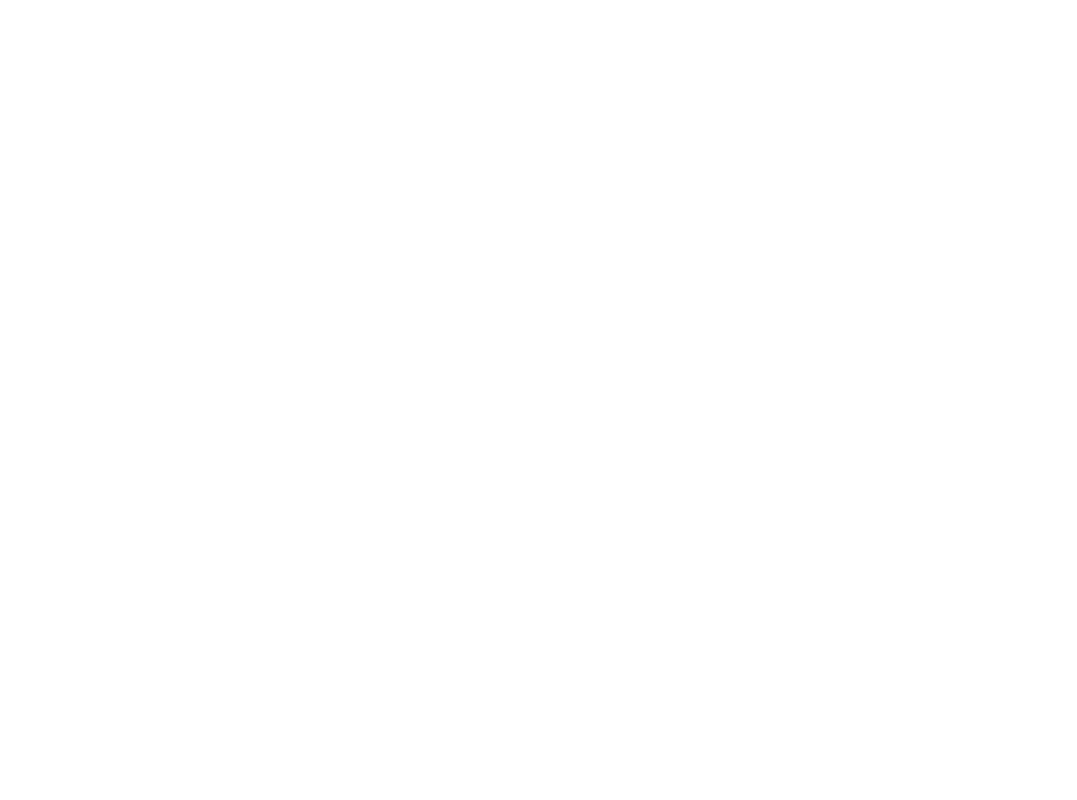
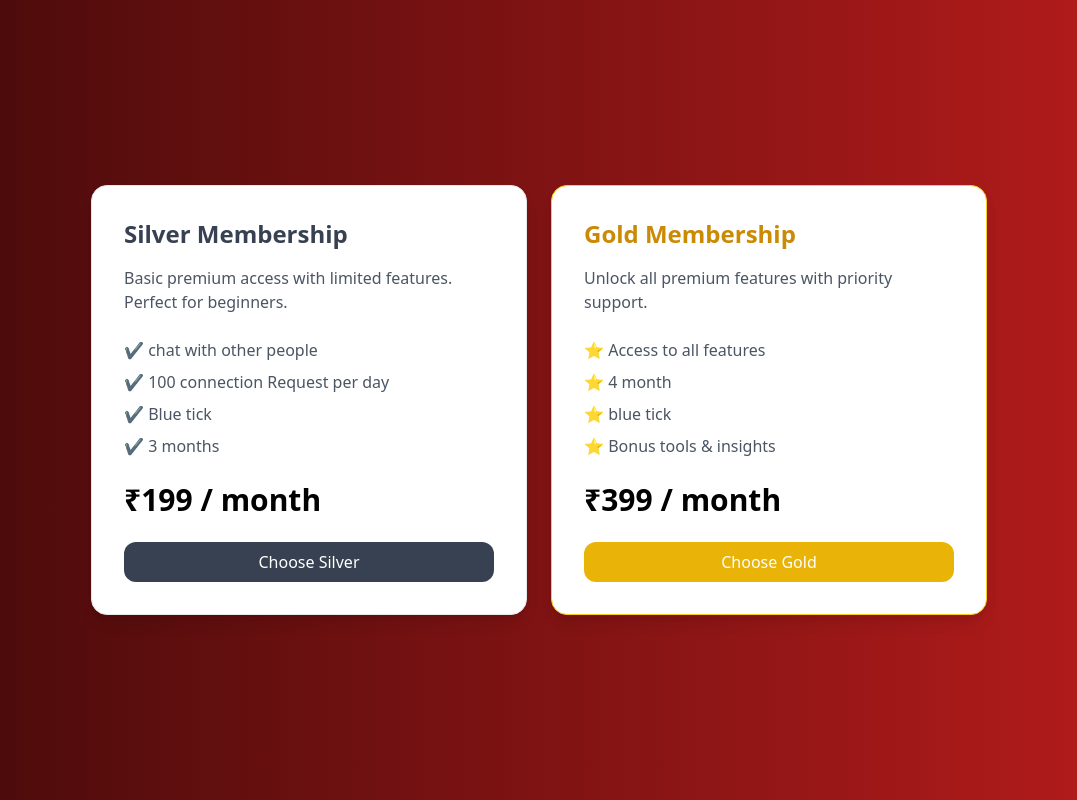
Before and after one commit to muhammedrazin-k/DevTinder-web, a React (Vite) app: page /premium in a window 1280 px wide. Before the commit this address had no page. Shown: the whole page, without its empty margins (101-1178 px from the left). Built offline with nearby package versions, Linux system fonts and the light colour scheme; no server answers.

Commit message:
razorpay updates

```diff
--- a/index.html
+++ b/index.html
@@ -6,6 +6,9 @@
     <link rel="icon" type="image/svg+xml" href="/vite.svg" />
     <meta name="viewport" content="width=device-width, initial-scale=1.0" />
     <link href="https://fonts.googleapis.com/css2?family=Poppins&display=swap" rel="stylesheet">
+
+    <!-- razorpay cdn -->
+    <script src="https://checkout.razorpay.com/v1/checkout.js"></script>
     <title>Vite + React</title>
 
   </head>
--- a/src/App.jsx
+++ b/src/App.jsx
@@ -7,6 +7,7 @@ import {Profile } from "./components/Profile"
 import Feed from "./components/Feed"
 import Connections from "./components/Connections"
 import Requests from "./components/Requests"
+import Premium from "./components/Premium"
 
 function App() {
 
@@ -21,6 +22,7 @@ function App() {
         <Route path="/profile" element={<Profile/>}></Route>
         <Route path="/connections" element={<Connections/>}/>
         <Route path='/requests' element={<Requests/>}/>
+        <Route path='/premium' element={<Premium/>}/>
 
       </Route>
     </Routes>
--- a/src/components/Body.jsx
+++ b/src/components/Body.jsx
@@ -17,7 +17,7 @@ const Body=()=>{
         try {
             if(userData) return;
             const response=await axios.get(Base_URL+'/profile/view',{withCredentials:true})
-
+            console.log(response)
             dispatch(addUser(response.data))
 
         } catch (err) {
--- /dev/null
+++ b/src/components/Premium.jsx
@@ -0,0 +1,96 @@
+import axios from 'axios'
+import React from 'react'
+import { Base_URL } from '../utils/constant'
+
+const Premium = () => {
+
+    const handleBuy=async(type)=>{
+        try {
+            const order=await axios.post(Base_URL+"/payment/create",{membershipType:type},{withCredentials:true})
+
+            //it should open a payment dialog after the order success
+
+            const {keyId,amount,currency,notes,orderId}=order.data
+
+            var options = {
+                "key": keyId,
+                "amount": amount,
+                "currency": currency,
+                "name": "Dev Tinder",
+                "description": "Connect to the developers",
+                "image": "https://example.com/your_logo",
+                "order_id": orderId,
+                // "callback_url": "https://eneqd3r9zrjok.x.pipedream.net/",
+                "prefill": {
+                    "name": notes.firstName + notes.lastName,
+                    "email": notes.EmailId,
+                    "contact": "+919876543210"
+                },
+                "notes": {
+                    "address": "Razorpay Corporate Office"
+                },
+                "theme": {
+                    "color": "#3399cc"
+                }
+            };
+
+            const rzp = new window.Razorpay(options);
+            rzp.open()
+
+        } catch (err) {
+            console.log(err)
+
+        }
+    }
+  return (
+    <div className="min-h-screen flex items-center justify-center p-6">
+    <div className="max-w-4xl w-full grid grid-cols-1 md:grid-cols-2 gap-6">
+
+      {/* Silver Membership */}
+      <div className="bg-white rounded-2xl shadow-lg p-8 border border-gray-200">
+        <h2 className="text-2xl font-bold text-gray-700 mb-4">Silver Membership</h2>
+        <p className="text-gray-600 mb-6">
+          Basic premium access with limited features. Perfect for beginners.
+        </p>
+
+        <ul className="text-gray-600 space-y-2 mb-6">
+          <li>✔ chat with other people</li>
+          <li>✔ 100 connection Request per day</li>
+          <li>✔ Blue tick </li>
+          <li>✔ 3 months </li>
+        </ul>
+
+        <div className="text-3xl font-bold mb-6">₹199 / month</div>
+
+        <button className="w-full bg-gray-700 text-white py-2 rounded-xl hover:bg-gray-800 transition" onClick={()=>handleBuy('silver')}>
+          Choose Silver
+        </button>
+      </div>
+
+      {/* Gold Membership */}
+      <div className="bg-white rounded-2xl shadow-lg p-8 border border-yellow-400">
+        <h2 className="text-2xl font-bold text-yellow-600 mb-4">Gold Membership</h2>
+        <p className="text-gray-600 mb-6">
+          Unlock all premium features with priority support.
+        </p>
+
+        <ul className="text-gray-600 space-y-2 mb-6">
+          <li>⭐ Access to all features</li>
+          <li>⭐ 4 month</li>
+          <li>⭐ blue tick</li>
+          <li>⭐ Bonus tools & insights</li>
+        </ul>
+
+        <div className="text-3xl font-bold mb-6">₹399 / month</div>
+
+        <button className="w-full bg-yellow-500 text-white py-2 rounded-xl hover:bg-yellow-600 transition" onClick={()=>handleBuy('gold')}>
+          Choose Gold
+        </button>
+      </div>
+
+    </div>
+  </div>
+  )
+}
+
+export default Premium
--- a/src/components/navbar.jsx
+++ b/src/components/navbar.jsx
@@ -48,6 +48,7 @@ const Navbar= ()=>{
             </li>
             <li><Link to='/connections'>Connections</Link></li>
             <li><Link to='/requests'>Requests</Link></li>
+            <li><Link to='/premium'>Premium</Link></li>
             <li><a onClick={handleLogout}>Logout</a></li>
           </ul>
         </div>
```
Also changed, not shown: 1 other file (tests, documents, lock files or other folders).
